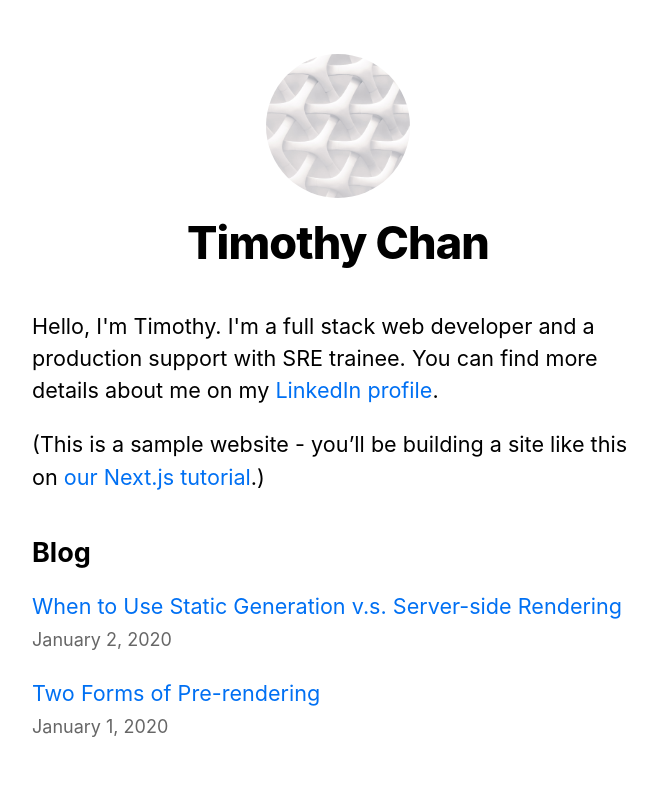
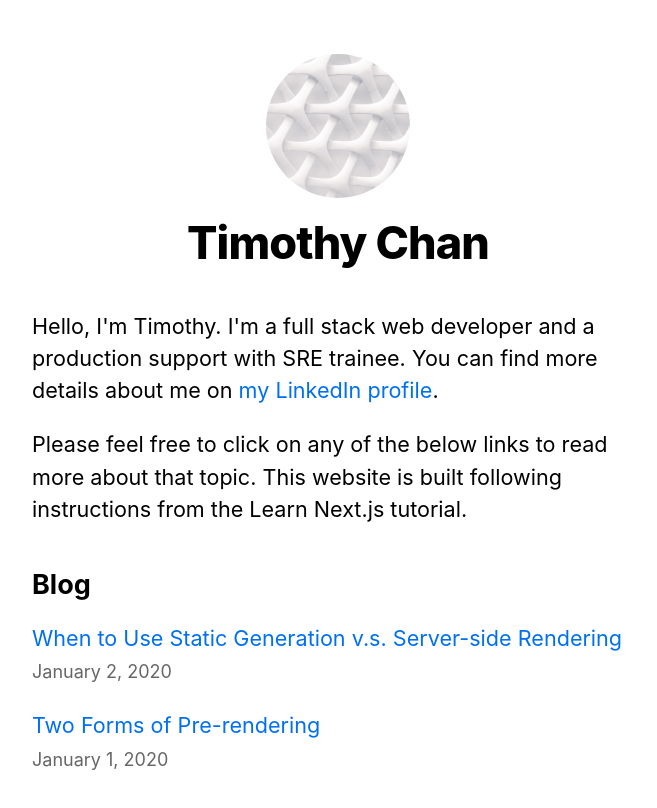
Before and after one commit to timothy-chan2/nextjs-blog, a Next.js app: page / in a window 1280 px wide. Shown: the top 808 px of the page, without its empty margins (302-959 px from the left). Built offline with nearby package versions, Linux system fonts and the light colour scheme.

Commit message:
Update the code so the text inside the paragraph tags are easier to read

```diff
--- a/pages/index.tsx
+++ b/pages/index.tsx
@@ -34,10 +34,14 @@ export default function Home({
         <title>{siteTitle}</title>
       </Head>
       <section className={utilStyles.headingMd}>
-        <p>Hello, I'm Timothy. I'm a full stack web developer and a production support with SRE trainee. You can find more details about me on my <a href="https://linkedin.com/in/timothychan2">LinkedIn profile</a>.</p>
+        <p>Hello, I'm Timothy. I'm a full stack web developer and a
+          production support with SRE trainee. You can find more
+          details about me on <a href="https://linkedin.com/in/timothychan2" target="_blank">my LinkedIn profile</a>.
+        </p>
         <p>
-          (This is a sample website - you’ll be building a site like this on{' '}
-          <a href="https://nextjs.org/learn">our Next.js tutorial</a>.)
+          Please feel free to click on any of the below links to read more
+          about that topic. This website is built following instructions
+          from the Learn Next.js tutorial.
         </p>
       </section>
 
```
